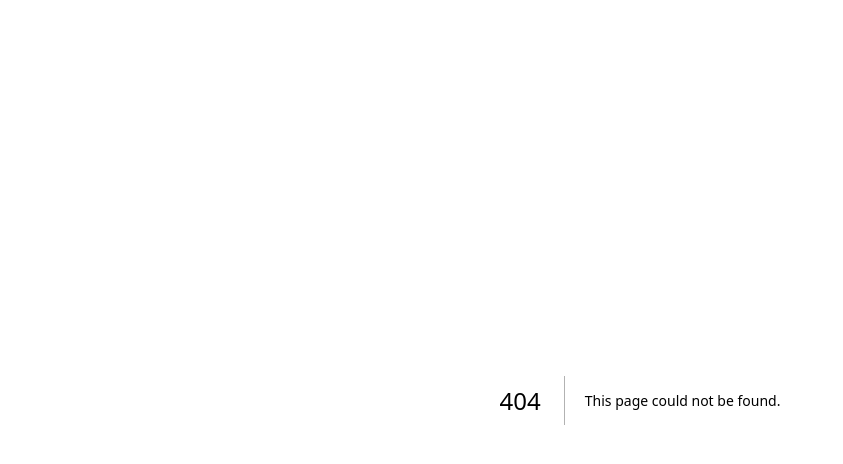
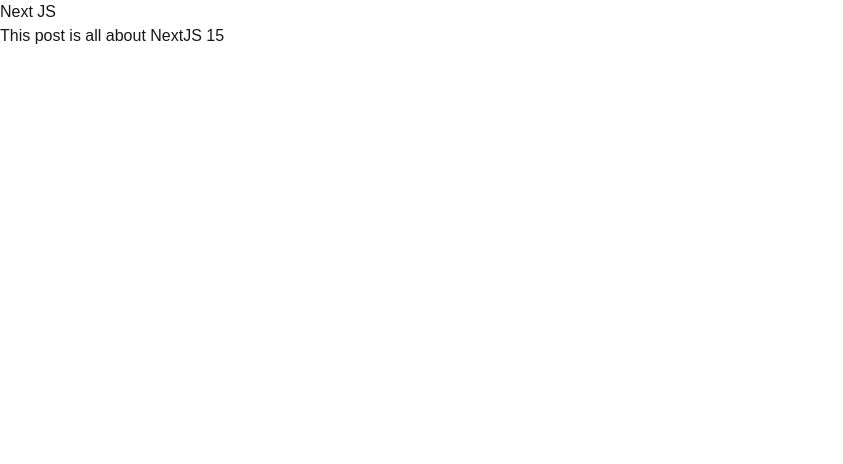
Before and after one commit to GeekShubhamRajput/nextjs15-demo-app, a Next.js app: page /blog/first-post in a window 1280 px wide. Before the commit this address had no page. Shown: the top 464 px of the page, without its empty margins (0-843 px from the left). Built offline with nearby package versions, Linux system fonts and the light colour scheme.

Commit message:
Add static blog's first-post page

```diff
--- /dev/null
+++ b/src/app/blog/first-post/page.tsx
@@ -0,0 +1,8 @@
+export default function Article(){
+  return(
+    <div>
+      <h1>Next JS</h1>
+      <p>This post is all about NextJS 15</p>
+    </div>
+  )
+}
```
